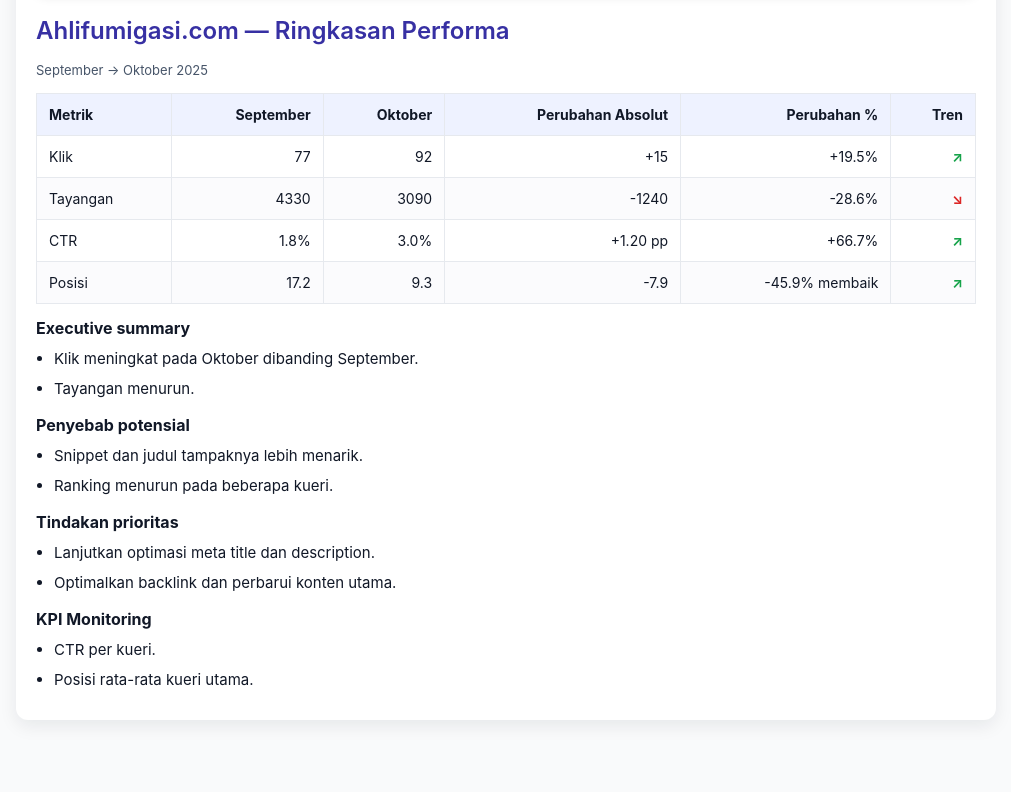
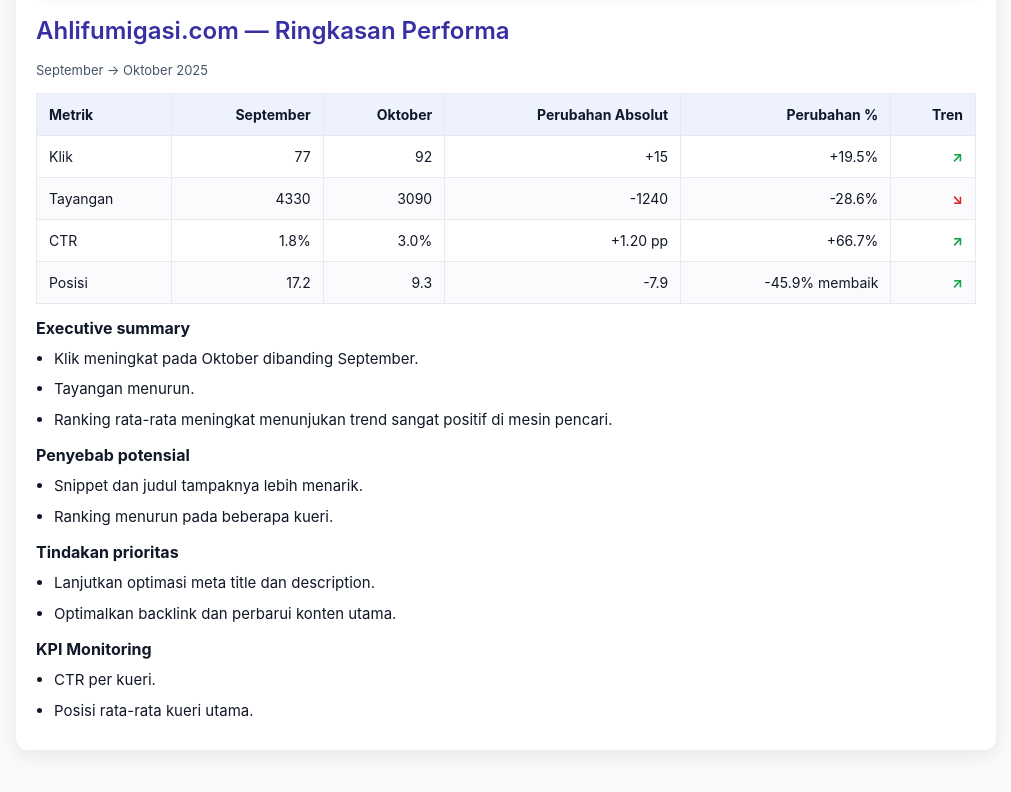
Before and after one commit to nextnetworkdao/reportbppatrick, a plain HTML site: page index.html in a window 1280 px wide. Shown: the part 712-1504 px from the top of the page, without its empty margins (134-1145 px from the left). Drawn offline with Linux system fonts and the light colour scheme.

Commit message:
Update index.html

```diff
--- a/index.html
+++ b/index.html
@@ -79,7 +79,7 @@
 </tbody>
 </table>
 </div>
-<div class="analysis"><h4>Executive summary</h4><ul><li>Klik meningkat pada Oktober dibanding September.</li><li>Tayangan menurun.</li></ul><h4>Penyebab potensial</h4><ul><li>Snippet dan judul tampaknya lebih menarik.</li><li>Ranking menurun pada beberapa kueri.</li></ul><h4>Tindakan prioritas</h4><ul><li>Lanjutkan optimasi meta title dan description.</li><li>Optimalkan backlink dan perbarui konten utama.</li></ul><h4>KPI Monitoring</h4><ul><li>CTR per kueri.</li><li>Posisi rata-rata kueri utama.</li></ul></div>
+<div class="analysis"><h4>Executive summary</h4><ul><li>Klik meningkat pada Oktober dibanding September.</li><li>Tayangan menurun.</li><li>Ranking rata-rata meningkat menunjukan trend sangat positif di mesin pencari.</li></ul><h4>Penyebab potensial</h4><ul><li>Snippet dan judul tampaknya lebih menarik.</li><li>Ranking menurun pada beberapa kueri.</li></ul><h4>Tindakan prioritas</h4><ul><li>Lanjutkan optimasi meta title dan description.</li><li>Optimalkan backlink dan perbarui konten utama.</li></ul><h4>KPI Monitoring</h4><ul><li>CTR per kueri.</li><li>Posisi rata-rata kueri utama.</li></ul></div>
 </section>
 <!-- ========== SENSORGEMPA ========== -->
 <section class="card" hidden="" id="sensorgempa" role="tabpanel">
@@ -142,7 +142,7 @@
 </tbody>
 </table>
 </div>
-<div class="analysis"><h4>Executive summary</h4><ul><li>Klik meningkat pada Oktober dibanding September.</li><li>Tayangan menurun.</li></ul><h4>Penyebab potensial</h4><ul><li>Snippet dan judul tampaknya lebih menarik.</li><li>Ranking menurun pada beberapa kueri.</li></ul><h4>Tindakan prioritas</h4><ul><li>Lanjutkan optimasi meta title dan description.</li><li>Optimalkan backlink dan perbarui konten utama.</li></ul><h4>KPI Monitoring</h4><ul><li>CTR per kueri.</li><li>Posisi rata-rata kueri utama.</li></ul></div>
+<div class="analysis"><h4>Executive summary</h4><ul><li>Klik meningkat pada Oktober dibanding September.</li><li>Tayangan menurun.</li><li>Ranking rata-rata meningkat menunjukan trend sangat positif di mesin pencari.</li></ul><h4>Penyebab potensial</h4><ul><li>Snippet dan judul tampaknya lebih menarik.</li><li>Ranking menurun pada beberapa kueri.</li></ul><h4>Tindakan prioritas</h4><ul><li>Lanjutkan optimasi meta title dan description.</li><li>Optimalkan backlink dan perbarui konten utama.</li></ul><h4>KPI Monitoring</h4><ul><li>CTR per kueri.</li><li>Posisi rata-rata kueri utama.</li></ul></div>
 </section>
 <!-- ========== IMPORBARANG ========== -->
 <section class="card" hidden="" id="imporbarang" role="tabpanel">
@@ -163,7 +163,7 @@
 </tbody>
 </table>
 </div>
-<div class="analysis"><h4>Executive summary</h4><ul><li>Klik menurun pada Oktober dibanding September.</li><li>Tayangan menurun.</li></ul><h4>Penyebab potensial</h4><ul><li>Perlu perbaikan CTR melalui optimasi snippet.</li><li>Ranking menurun pada beberapa kueri.</li></ul><h4>Tindakan prioritas</h4><ul><li>Uji ulang variasi judul halaman dengan CTR rendah.</li><li>Optimalkan backlink dan perbarui konten utama.</li></ul><h4>KPI Monitoring</h4><ul><li>CTR per kueri.</li><li>Posisi rata-rata kueri utama.</li></ul></div>
+<div class="analysis"><h4>Executive summary</h4><ul><li>Klik menurun pada Oktober dibanding September.</li><li>Tayangan menurun.</li><li>Ranking rata-rata meningkat menunjukan trend sangat positif di mesin pencari.</li></ul><h4>Penyebab potensial</h4><ul><li>Perlu perbaikan CTR melalui optimasi snippet.</li><li>Ranking menurun pada beberapa kueri.</li></ul><h4>Tindakan prioritas</h4><ul><li>Uji ulang variasi judul halaman dengan CTR rendah.</li><li>Optimalkan backlink dan perbarui konten utama.</li></ul><h4>KPI Monitoring</h4><ul><li>CTR per kueri.</li><li>Posisi rata-rata kueri utama.</li></ul></div>
 </section>
 <!-- Modal -->
 <div aria-hidden="true" class="img-modal" id="imgModal" role="dialog"><img alt="Gambar diperbesar" id="modalImage" src=""/></div>
```
